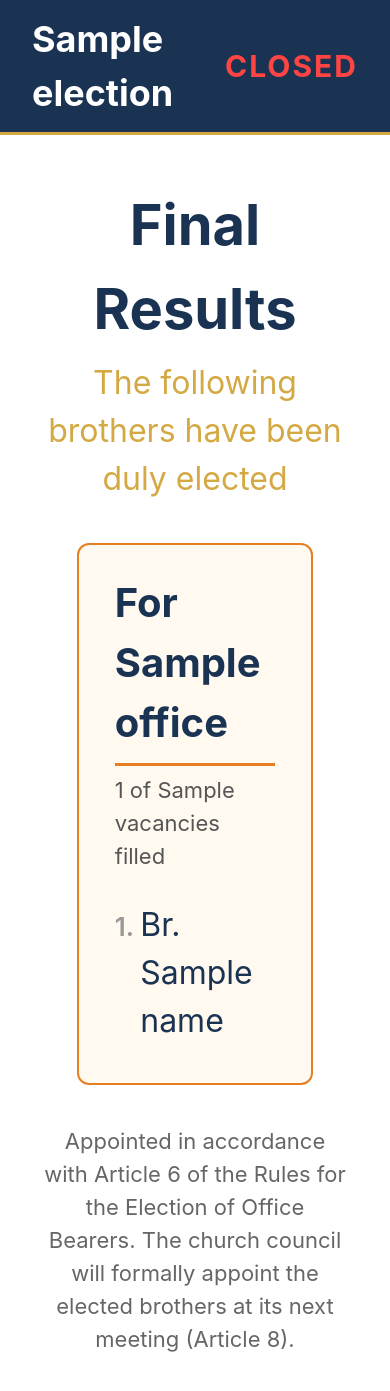
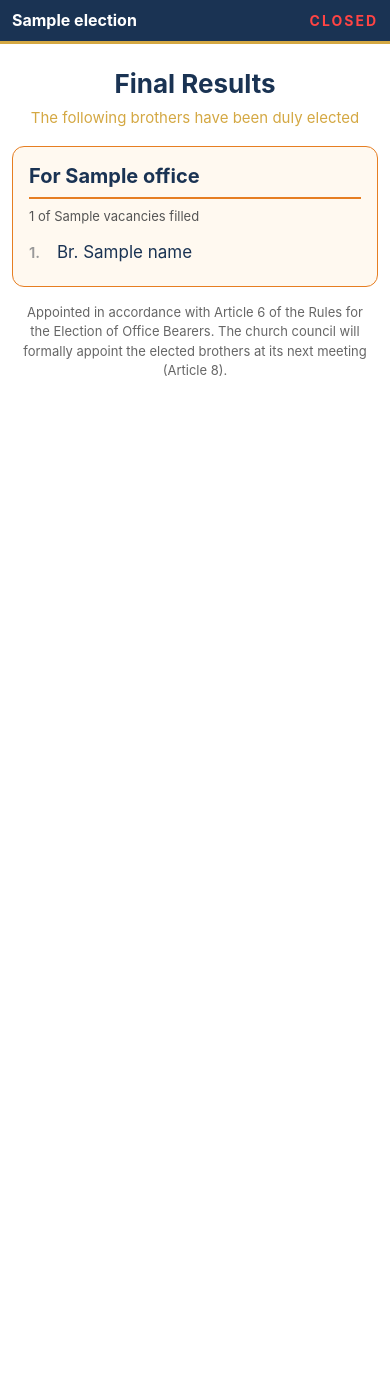
Before and after one commit to jdemooijau/frca_election_app, a Flask app: template voting-app/templates/display/final.html in a window 390 px wide. Shown: the top 1391 px of the page. Run offline with Flask 3, Linux system fonts and the light colour scheme; data comes from the database, SQL or seed files in the repository; the template is opened without the code that fills it: most values are stand-ins (such as "Sample title", 1, 10 or a date in 2020).

Commit message:
Make final.html responsive for narrow screens
The phone display fell through to final.html when the election was
complete, but final.html was sized for projector viewing — 56px title,
40px office headings, etc. — so a 360px-wide phone showed each word of
the election title on its own line and 'Final Results' filled the
viewport.

Adds a @media (max-width: 720px) block that scales every projector-
sized rule down for phones: 56->26 title, 40->20 office h2, 32->17 li,
office cards collapse to 100% width with 1px borders, gap and padding
shrink, and overflow-wrap: anywhere lets long candidate surnames
break inside the row. Desktop / projector rendering is unchanged.

```diff
--- a/voting-app/templates/display/final.html
+++ b/voting-app/templates/display/final.html
@@ -4,6 +4,9 @@
 
 {% block head %}
 <style>
+    html, body { margin: 0; padding: 0; overflow-x: hidden; }
+    .display-topbar, .display-main, .final-offices, .final-office,
+    .final-office * { box-sizing: border-box; }
     .final-title {
         font-size: 56px;
         color: var(--navy);
@@ -89,6 +92,34 @@
         color: #666;
         line-height: 1.5;
     }
+
+    /* Phone-sized rendering — fired when /displayphone (or any narrow
+       viewport) lands on the final template. */
+    @media (max-width: 720px) {
+        .display-topbar { padding: 10px 12px; }
+        .display-title { font-size: 16px; line-height: 1.2; }
+        .display-status { font-size: 14px; }
+        .display-main { padding: 12px; overflow: visible; }
+        .final-title { font-size: 26px; margin: 8px 0 4px; }
+        .final-subtitle { font-size: 15px; margin-bottom: 16px; }
+        .final-offices { gap: 12px; padding: 0; }
+        .final-office {
+            flex: 1 1 100%;
+            max-width: 100%;
+            padding: 14px 16px;
+            border-width: 1px;
+        }
+        .final-office h2 { font-size: 20px; padding-bottom: 6px; border-bottom-width: 2px; }
+        .final-office .vacancy-line { font-size: 13px; margin-bottom: 8px; }
+        .final-office li {
+            font-size: 17px;
+            padding: 6px 0;
+            overflow-wrap: anywhere;
+        }
+        .final-office li::before { width: 28px; font-size: 15px; }
+        .final-office .none { font-size: 14px; padding: 6px 0; }
+        .final-note { font-size: 13px; margin: 16px 8px 12px; }
+    }
 </style>
 {% endblock %}
 
```
